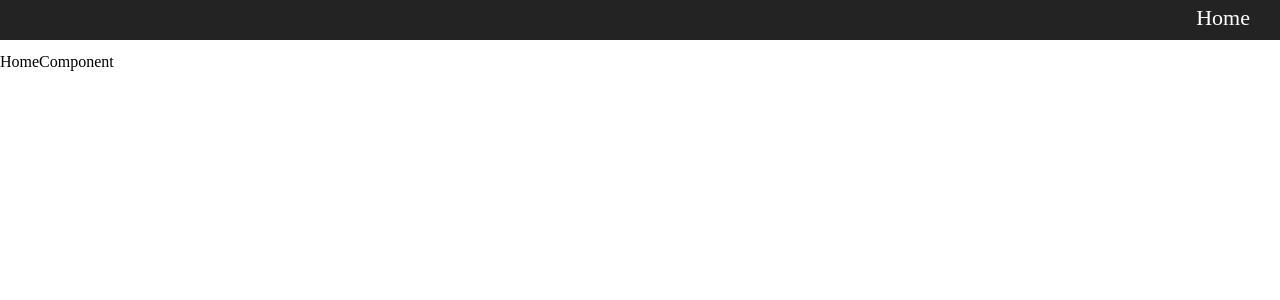
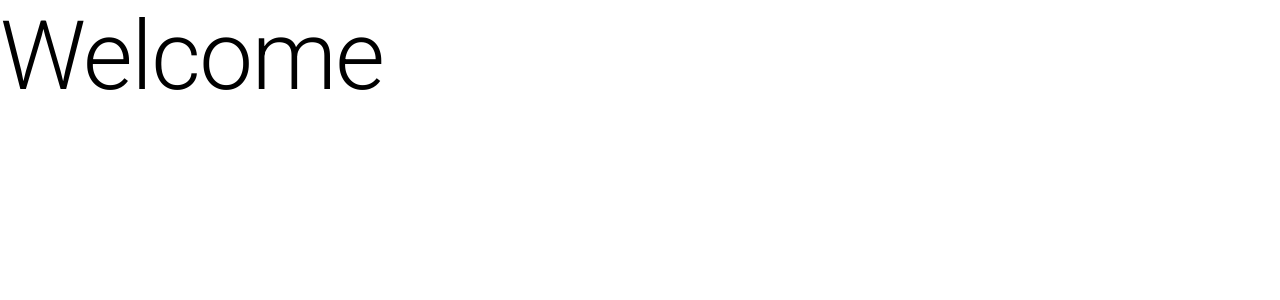
Before and after one commit to AlandelFresno/TaskCRUD-Front, a Next.js app: page / in a window 1280 px wide. Shown: the top 300 px of the page. Built offline with nearby package versions, Linux system fonts and the light colour scheme.

Commit message:
🔥 REMOVE:  HomeComponent

```diff
--- a/components/HomeComponent/HomeComponent.tsx
+++ /dev/null
@@ -1,6 +0,0 @@
-
-const HomeComponent = () => {
-  return <div>HomeComponent</div>;
-};
-
-export default HomeComponent;
--- a/pages/index.tsx
+++ b/pages/index.tsx
@@ -1,7 +1,6 @@
+import { Typography } from '@mui/material';
 import type { NextPage } from 'next';
 import Head from 'next/head';
-import HomeComponent from '../components/HomeComponent/HomeComponent';
-import Navbar from '../components/Navbar/Navbar';
 
 const Home: NextPage = () => {
   return (
@@ -11,9 +10,10 @@ const Home: NextPage = () => {
         <meta name="description" content="Generated by create next app" />
         <link rel="icon" href="/favicon.ico" />
       </Head>
-      <Navbar />
       <main>
-        <HomeComponent />
+        <Typography variant="h1" component="h2">
+          Welcome
+        </Typography>
       </main>
     </div>
   );
```
Also changed, not shown: components/HomeComponent/styles/HomeComponent.module.scss (deleted).
